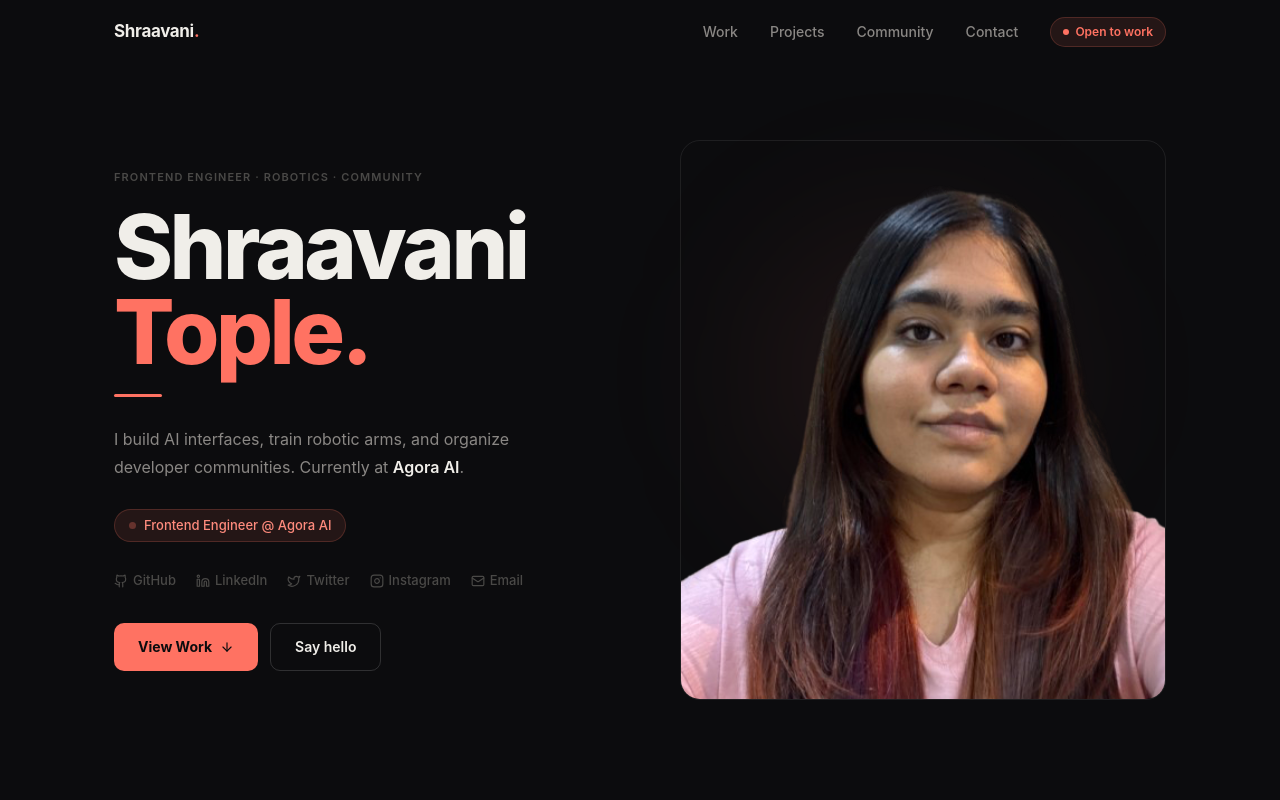
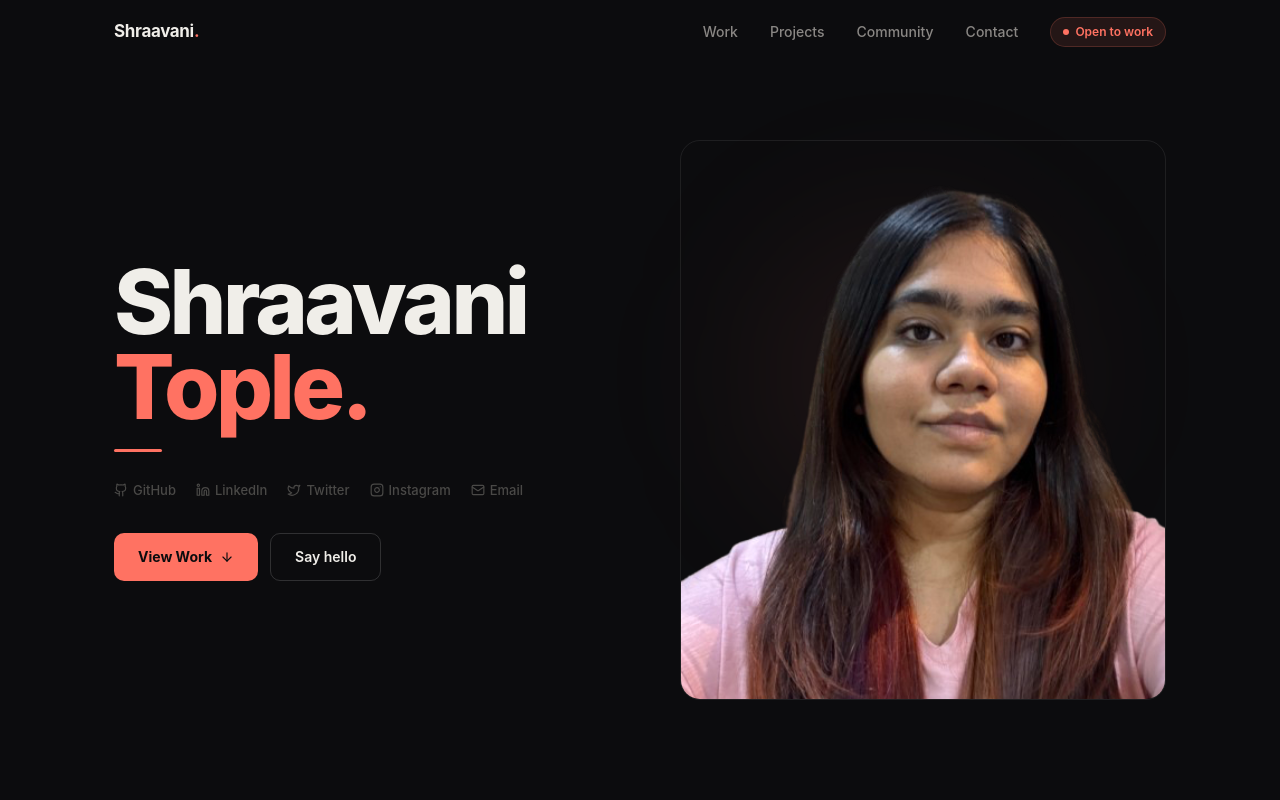
Before and after one commit to ShraavaniTople/ShraavaniTople.github.io, a Next.js app: page / in a window 1280 px wide. Shown: the top 800 px of the page. Built offline with nearby package versions, Linux system fonts and the light colour scheme.

Commit message:
hero: remove bio text and job title badge

```diff
--- a/components/sections/Hero.tsx
+++ b/components/sections/Hero.tsx
@@ -29,10 +29,6 @@ export default function Hero() {
         >
           {/* LEFT: Text */}
           <div>
-            <motion.p {...fade(0.2)} className="label" style={{ marginBottom: 18 }}>
-              Frontend Engineer · Robotics · Community
-            </motion.p>
-
             <motion.h1
               initial={{ opacity: 0, y: 24 }}
               animate={{ opacity: 1, y: 0 }}
@@ -57,22 +53,6 @@ export default function Hero() {
               transition={{ duration: 0.5, delay: 0.55, ease: [0.16, 1, 0.3, 1] }}
               style={{ height: 3, width: 48, background: "#FF7262", borderRadius: 99, marginBottom: 28, transformOrigin: "left" }}
             />
-
-            <motion.p {...fade(0.65)} style={{ fontSize: 16, color: "#8A8784", lineHeight: 1.75, marginBottom: 28, maxWidth: 420 }}>
-              I build AI interfaces, train robotic arms, and organize developer communities. Currently at{" "}
-              <span style={{ color: "#F0EEE9", fontWeight: 600 }}>Agora AI</span>.
-            </motion.p>
-
-            {/* Status badge */}
-            <motion.div {...fade(0.75)} style={{
-              display: "inline-flex", alignItems: "center", gap: 8,
-              background: "rgba(255,114,98,0.1)",
-              border: "1px solid rgba(255,114,98,0.2)",
-              borderRadius: 99, padding: "5px 14px", marginBottom: 28
-            }}>
-              <span style={{ width: 7, height: 7, borderRadius: "50%", background: "#FF7262", display: "inline-block", animation: "heropulse 2s infinite" }} />
-              <span style={{ fontSize: 13, fontWeight: 500, color: "#FF8B7D" }}>Frontend Engineer @ Agora AI</span>
-            </motion.div>
 
             {/* Social links */}
             <motion.div {...fade(0.85)} style={{ display: "flex", gap: 20, marginBottom: 32, flexWrap: "wrap" }}>
```
